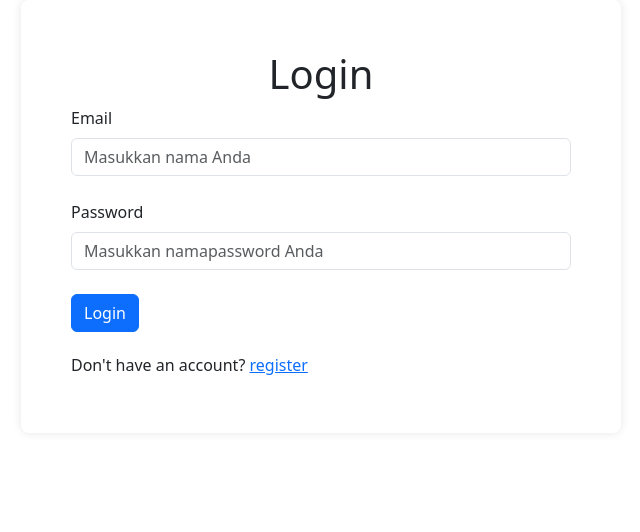
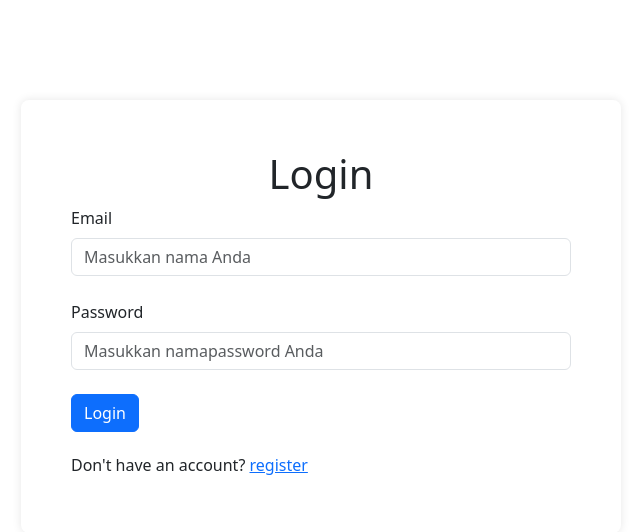
Before and after one commit to aliyawl/PApwd, a PHP site: page /pages/login.php in a window 1280 px wide. Shown: the top 532 px of the page, without its empty margins (319-959 px from the left). Run offline with PHP 8.4, Linux system fonts and the light colour scheme.

Commit message:
Update style.css

```diff
--- a/PA PWD/style.css
+++ b/PA PWD/style.css
@@ -1,5 +1,7 @@
-* {
-    margin: 0;
+/* login */
+
+.login {
+    margin: 100px;
     padding: 0;
     box-sizing: border-box;
 }
@@ -19,4 +21,5 @@
     padding: 50px;
     border-radius: 8px;
     box-shadow: 0px 0px 10px rgba(0, 0, 0, 0.1);
+
 }
```
